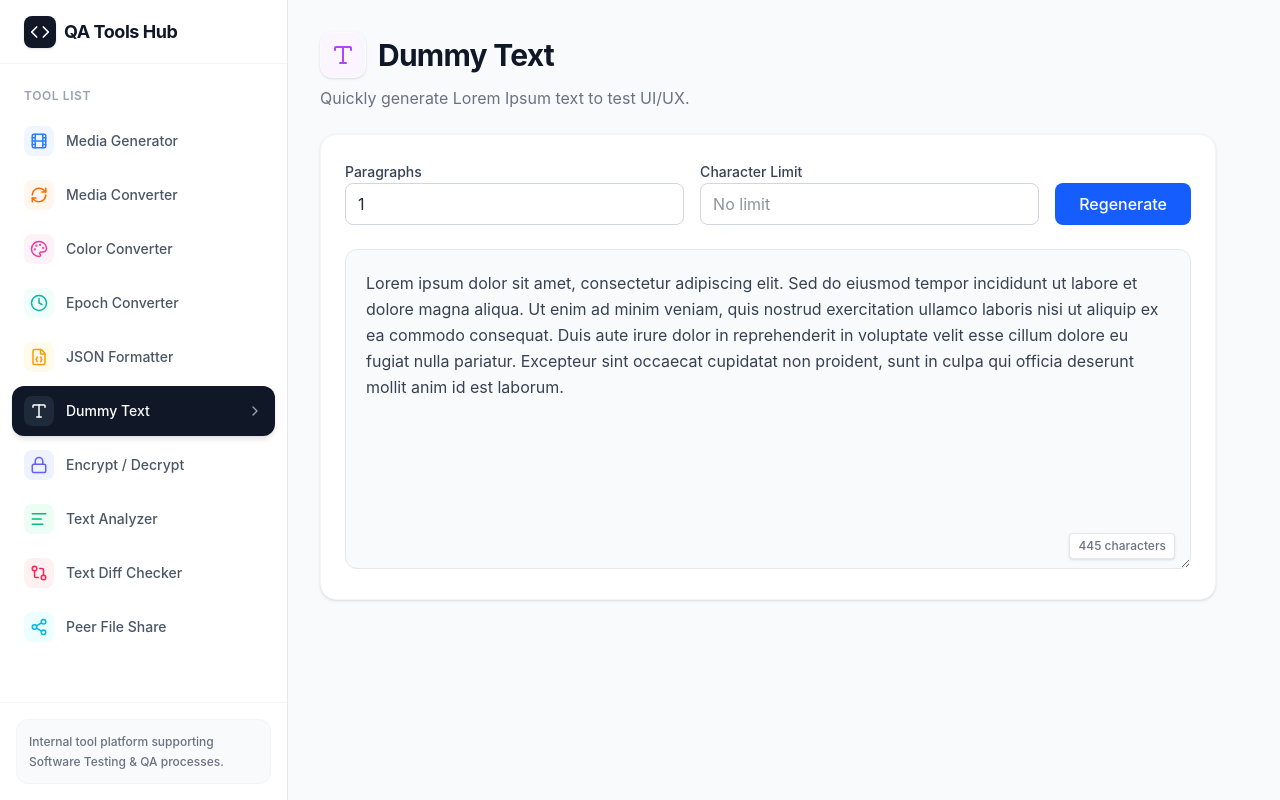
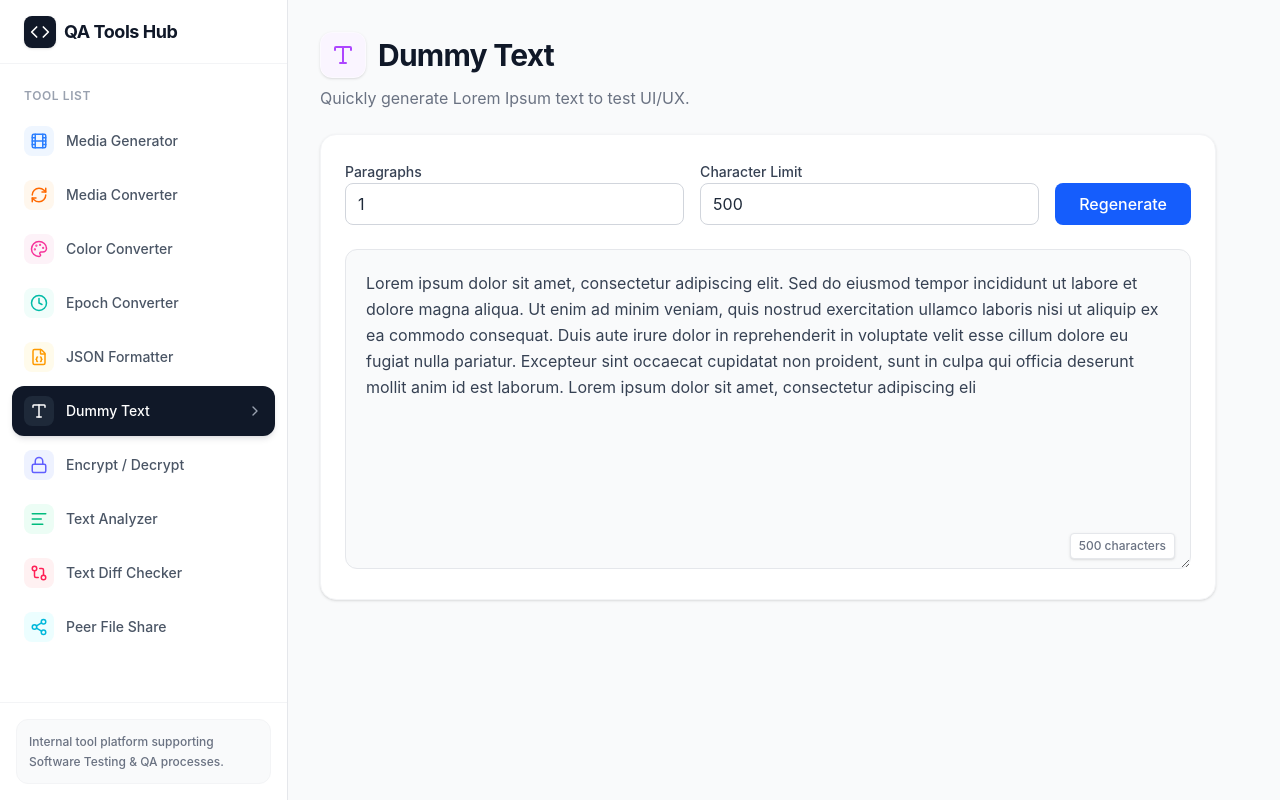
Before and after one commit to nguyenlenguyen/qa-tools-hub, a React (Vite) app: page / in a window 1280 px wide. Both pictures are taken after a click on the button "Dummy Text". Built offline with nearby package versions, Linux system fonts and the light colour scheme.

Commit message:
Update DummyTextGenerator.jsx

```diff
--- a/src/components/tools/DummyTextGenerator.jsx
+++ b/src/components/tools/DummyTextGenerator.jsx
@@ -5,7 +5,7 @@ import { copyTextToClipboard } from '../../utils/helpers.js';
 
 const DummyTextGenerator = () => {
   const [paragraphs, setParagraphs] = useState(1);
-  const [characters, setCharacters] = useState('');
+  const [characters, setCharacters] = useState('500');
   const [text, setText] = useState('');
   const [isCopied, setIsCopied] = useState(false);
 
```
